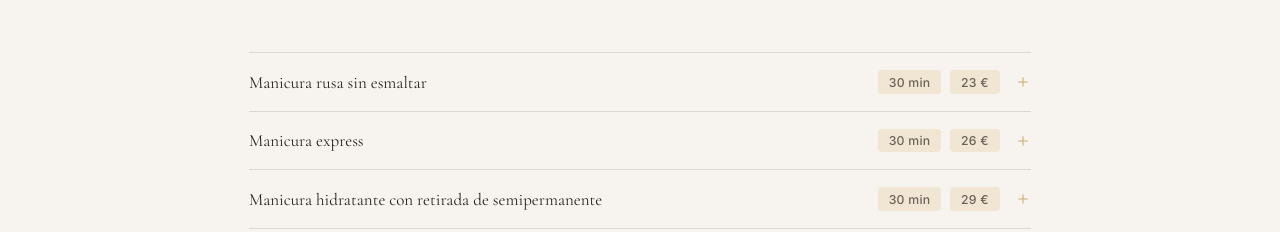
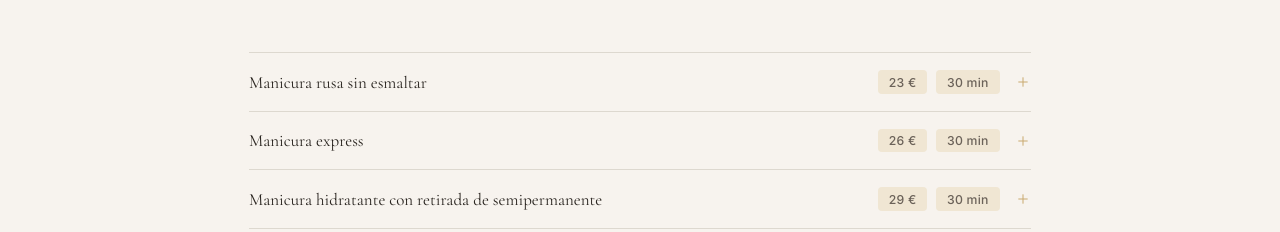
Before and after one commit to braiscoder-design/hera-front, a React (Vite) app: page /manicura in a window 1280 px wide. Shown: the part 720-952 px from the top of the page. Built offline with nearby package versions, Linux system fonts and the light colour scheme.

Commit message:
fix: price and time position change

```diff
--- a/src/components/SubsectionList/SubsectionList.jsx
+++ b/src/components/SubsectionList/SubsectionList.jsx
@@ -33,8 +33,8 @@ export default function SubsectionList({ serviceKey, items }) {
 
         const meta = (
           <span className={styles.meta}>
+            <span className={styles.pill}>{item.price} €</span>
             {item.duration ? <span className={styles.pill}>{item.duration} min</span> : null}
-            <span className={styles.pill}>{item.price} €</span>
           </span>
         )
 
```
